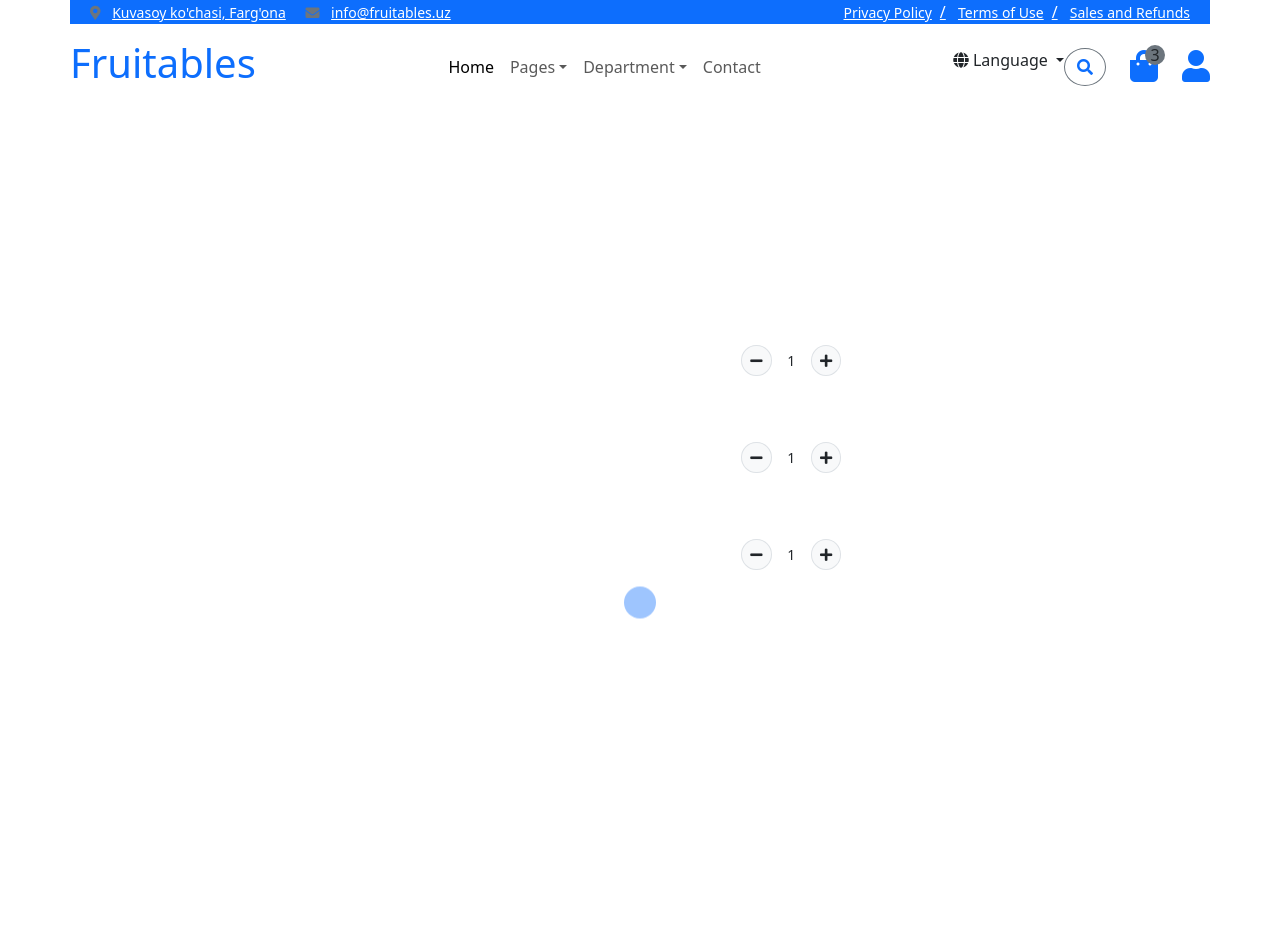
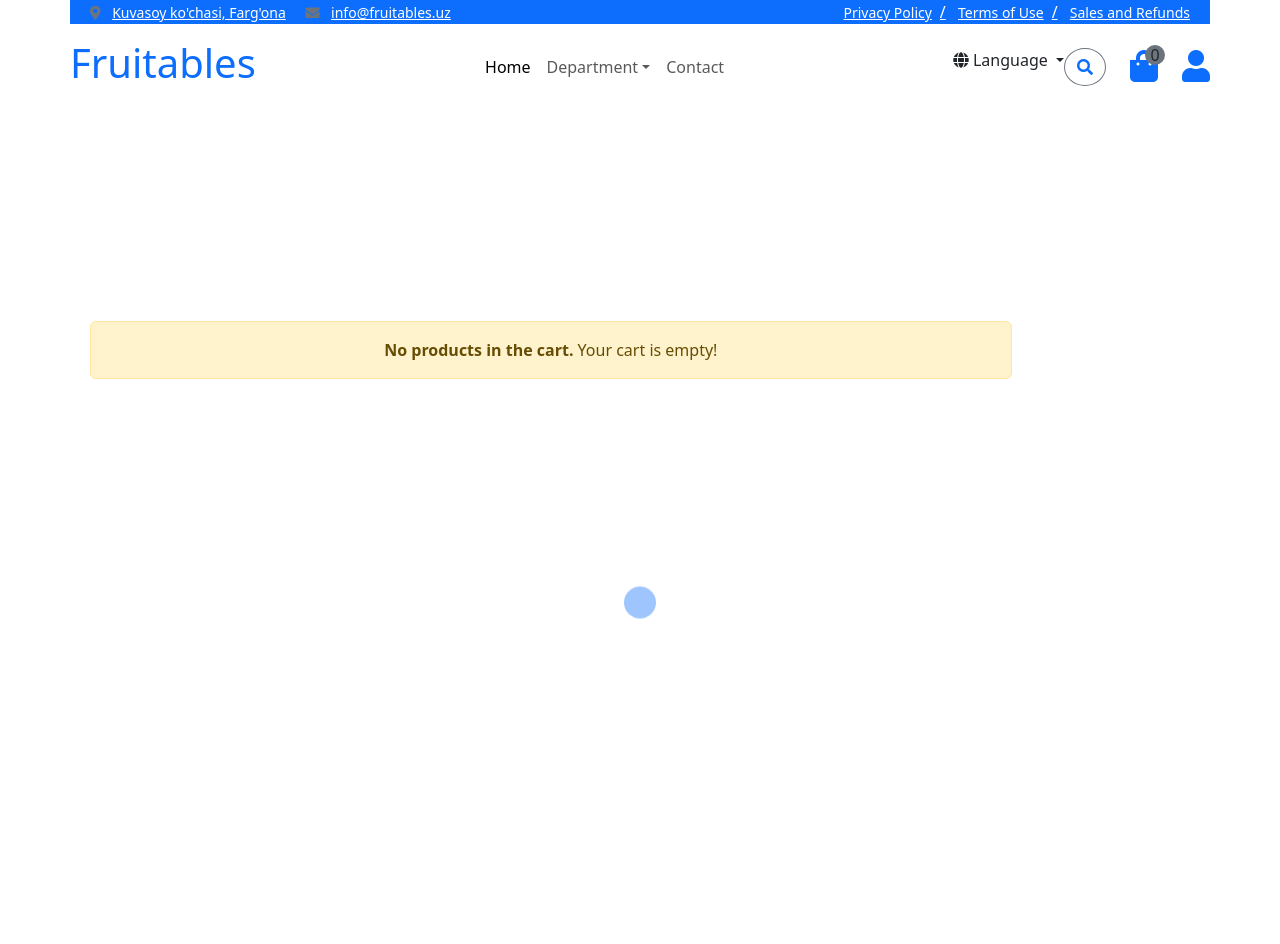
Before and after one commit to AlijonovMe/fruitables-project, a Django app: page /cart/ in a window 1280 px wide. Shown: the top 944 px of the page. Run offline with Django 5.2, Linux system fonts and the light colour scheme; data comes from the database, SQL or seed files in the repository; both versions use the stored data as it was after the commit; some libraries are stand-ins or nearby versions; grey boxes are pictures that could not be loaded.

Commit message:
add to cart

```diff
--- a/fruitables/settings.py
+++ b/fruitables/settings.py
@@ -51,6 +51,7 @@ MIDDLEWARE = [
 ]
 
 ROOT_URLCONF = 'fruitables.urls'
+SESSION_COOKIE_AGE = 2100
 
 TEMPLATES = [
     {
--- a/manager/models.py
+++ b/manager/models.py
@@ -48,7 +48,6 @@ WEIGHT_TYPES = {
 
 CURRENCY_TYPES = {
     'UZS': "UZS",
-    'USD': "USD",
 }
 
 
--- a/manager/templatetags/custom_tags.py
+++ b/manager/templatetags/custom_tags.py
@@ -15,3 +15,9 @@ def all_departament():
 @register.simple_tag
 def all_category():
     return get_list_or_404(Category)
+
+
+@register.simple_tag
+def cart_item_count(request):
+    products: dict = request.session.get('products', {})
+    return len(products)
--- a/manager/urls.py
+++ b/manager/urls.py
@@ -7,6 +7,9 @@ urlpatterns = [
     path('department/<slug:department_slug>/', ProductsByDepartment.as_view(), name='department'),
     path('department/<slug:department_slug>/<slug:category_slug>/', ProductsByCategory.as_view(), name='category'),
     path('department/<slug:department_slug>/<slug:category_slug>/<slug:product_slug>/', ProductDetail.as_view(), name='product'),
+    path('cart/<slug:product_slug>/add', CartAction.as_view(), name='add-to-cart'),
+    path('cart/<slug:product_slug>/update', CartAction.as_view(), name='update-to-cart'),
+    path('cart/<slug:product_slug>/delete', DeleteCart.as_view(), name='delete-to-cart'),
 
     path('cart/', Cart.as_view(), name='cart'),
     path('check-out/', Checkout.as_view(), name='check-out'),
--- a/manager/views.py
+++ b/manager/views.py
@@ -98,9 +98,6 @@ class ProductDetail(DetailView):
     template_name = 'shop-detail.html'
     slug_url_kwarg = 'product_slug'
 
-    def get_object(self, queryset=None):
-        return Product.objects.get(slug=self.kwargs.get('product_slug'))
-
     def get_context_data(self, *, object_list=None, **kwargs):
         context = super().get_context_data(**kwargs)
 
@@ -119,14 +116,93 @@ class ProductDetail(DetailView):
             'all_featured_products': featured_products[3:]
         })
 
-        print(context)
-
         return context
 
 
-class Cart(View):
-    def get(self, request):
-        return render(request, 'cart.html')
+class CartAction(View):
+    def post(self, request, **kwargs):
+        product_slug = kwargs.get('product_slug')
+
+        try:
+            product = Product.objects.get(slug=product_slug)
+        except Product.DoesNotExist:
+            return redirect(request.META.get('HTTP_REFERER', 'home'))
+
+        action = request.POST.get('action')
+        quantity = int(request.POST.get('quantity', 1))
+        product_id = str(product.pk)
+
+        products = request.session.get('products', {})
+
+        if action == 'minus':
+            products[product_id] -= 1
+        elif action == 'plus':
+            products[product_id] += 1
+        elif action is None:
+            products[product_id] = quantity
+
+        if products[product_id] <= 0:
+            products.pop(product_id)
+
+        request.session['products'] = products
+        request.session.modified = True
+
+        return redirect(request.META.get('HTTP_REFERER', 'home'))
+
+
+class DeleteCart(View):
+
+    def post(self, request, **kwargs):
+        product_slug = kwargs.get('product_slug')
+
+        product = Product.objects.get(slug=product_slug)
+        products = request.session.get('products')
+
+        if str(product.pk) in products:
+            del products[str(product.pk)]
+
+        request.session['products'] = products
+        request.session.modified = True
+
+        return redirect(request.META.get('HTTP_REFERER', 'home'))
+
+
+class Cart(ListView):
+    context_object_name = 'products'
+    template_name = 'cart.html'
+
+    def get_queryset(self):
+        return []
+
+    def get_context_data(self, *, object_list=None, **kwargs):
+        context = super().get_context_data(**kwargs)
+        products: dict = self.request.session.get('products', {})
+        products_details = []
+        shipping = 5000
+        total = 0
+
+        for pk, quantity in products.items():
+            product = Product.objects.get(pk=pk)
+
+            if product.get_discount_price():
+                price = product.get_discount_price()
+            else:
+                price = product.price
+
+            total_price = price * quantity
+
+            total += total_price
+
+            products_details.append({
+                'product': product,
+                'quantity': quantity,
+                'total_price': total_price
+            })
+
+        context['products'] = products_details
+        context['total'] = total
+        context['shipping'] = shipping
+        return context
 
 
 class Checkout(View):
--- a/templates/cart.html
+++ b/templates/cart.html
@@ -31,119 +31,69 @@
                 </tr>
                 </thead>
                 <tbody>
+                    {% if products %}
+                    {% for item in products %}
                     <tr>
                         <th scope="row">
                             <div class="d-flex align-items-center">
-                            <img src="{% static 'img/vegetable-item-3.png' %}" class="img-fluid me-5 rounded-circle"
+                                <img src="{{ item.product.images.first.image.url }}" class="img-fluid me-5 rounded-circle"
                                      style="width: 80px; height: 80px;" alt="">
                             </div>
                         </th>
                         <td>
-                        <p class="mb-0 mt-4">Big Banana</p>
+                            <p class="mb-0 mt-4">{{ item.product.name }}</p>
                         </td>
                         <td>
-                        <p class="mb-0 mt-4">2.99 $</p>
+                            <p class="mb-0 mt-4">{% if item.product.get_discount_price %}{{ item.product.get_discount_price }}{% else %}{{ item.product.price }}{% endif %} {{ item.product.currency }}</p>
                         </td>
                         <td>
+                            <form method="post" action="{% url 'update-to-cart' item.product.slug %}">
+                                {% csrf_token %}
                                 <div class="input-group quantity mt-4" style="width: 100px;">
                                     <div class="input-group-btn">
-                                <button class="btn btn-sm btn-minus rounded-circle bg-light border">
+                                        <button type="submit" name="action" value="minus" class="btn btn-sm btn-minus rounded-circle bg-light border">
                                             <i class="fa fa-minus"></i>
                                         </button>
                                     </div>
-                            <input type="text" class="form-control form-control-sm text-center border-0" value="1">
+
+                                    <input type="text" name="quantity"
+                                           class="form-control form-control-sm text-center border-0"
+                                           value="{{ item.quantity }}"
+                                           style="border: none; background: transparent; outline: none; width: 30px;" readonly>
+
                                     <div class="input-group-btn">
-                                <button class="btn btn-sm btn-plus rounded-circle bg-light border">
+                                        <button type="submit" name="action" value="plus" class="btn btn-sm btn-plus rounded-circle bg-light border">
                                             <i class="fa fa-plus"></i>
                                         </button>
                                     </div>
                                 </div>
+                            </form>
                         </td>
                         <td>
-                        <p class="mb-0 mt-4">2.99 $</p>
+                            <p class="mb-0 mt-4">{{ item.total_price }} {{ item.product.currency }}</p>
                         </td>
+
                         <td>
-                        <button class="btn btn-md rounded-circle bg-light border mt-4">
+                            <form method="post" action="{% url 'delete-to-cart' item.product.slug %}">
+                                {% csrf_token %}
+                                <button type="submit" class="btn btn-md rounded-circle bg-light border mt-4">
                                     <i class="fa fa-times text-danger"></i>
                                 </button>
+                            </form>
                         </td>
-
                     </tr>
+                    {% endfor %}
+                    {% else %}
                     <tr>
-                    <th scope="row">
-                        <div class="d-flex align-items-center">
-                            <img src="{% static 'img/vegetable-item-5.jpg' %}" class="img-fluid me-5 rounded-circle"
-                                 style="width: 80px; height: 80px;" alt="" alt="">
-                        </div>
-                    </th>
-                    <td>
-                        <p class="mb-0 mt-4">Potatoes</p>
-                    </td>
-                    <td>
-                        <p class="mb-0 mt-4">2.99 $</p>
-                    </td>
-                    <td>
-                        <div class="input-group quantity mt-4" style="width: 100px;">
-                            <div class="input-group-btn">
-                                <button class="btn btn-sm btn-minus rounded-circle bg-light border">
-                                    <i class="fa fa-minus"></i>
-                                </button>
-                            </div>
-                            <input type="text" class="form-control form-control-sm text-center border-0" value="1">
-                            <div class="input-group-btn">
-                                <button class="btn btn-sm btn-plus rounded-circle bg-light border">
-                                    <i class="fa fa-plus"></i>
-                                </button>
-                            </div>
+                        <td colspan="5" class="text-center">
+                            <div class="alert alert-warning" role="alert">
+                                <strong>No products in the cart.</strong> Your cart is empty!
                             </div>
                         </td>
-                    <td>
-                        <p class="mb-0 mt-4">2.99 $</p>
-                    </td>
-                    <td>
-                        <button class="btn btn-md rounded-circle bg-light border mt-4">
-                            <i class="fa fa-times text-danger"></i>
-                        </button>
-                    </td>
                     </tr>
-                <tr>
-                    <th scope="row">
-                        <div class="d-flex align-items-center">
-                            <img src="{% static 'img/vegetable-item-2.jpg' %}" class="img-fluid me-5 rounded-circle"
-                                 style="width: 80px; height: 80px;" alt="" alt="">
-                        </div>
-                    </th>
-                    <td>
-                        <p class="mb-0 mt-4">Awesome Brocoli</p>
-                    </td>
-                    <td>
-                        <p class="mb-0 mt-4">2.99 $</p>
-                    </td>
-                    <td>
-                        <div class="input-group quantity mt-4" style="width: 100px;">
-                            <div class="input-group-btn">
-                                <button class="btn btn-sm btn-minus rounded-circle bg-light border">
-                                    <i class="fa fa-minus"></i>
-                                </button>
-                            </div>
-                            <input type="text" class="form-control form-control-sm text-center border-0" value="1">
-                            <div class="input-group-btn">
-                                <button class="btn btn-sm btn-plus rounded-circle bg-light border">
-                                    <i class="fa fa-plus"></i>
-                                </button>
-                            </div>
-                        </div>
-                    </td>
-                    <td>
-                        <p class="mb-0 mt-4">2.99 $</p>
-                    </td>
-                    <td>
-                        <button class="btn btn-md rounded-circle bg-light border mt-4">
-                            <i class="fa fa-times text-danger"></i>
-                        </button>
-                    </td>
-                </tr>
+                    {% endif %}
                 </tbody>
+
             </table>
         </div>
         <div class="mt-5">
@@ -158,19 +108,19 @@
                         <h1 class="display-6 mb-4">Cart <span class="fw-normal">Total</span></h1>
                         <div class="d-flex justify-content-between mb-4">
                             <h5 class="mb-0 me-4">Subtotal:</h5>
-                            <p class="mb-0">$96.00</p>
+                            <p class="mb-0">{{ total }} UZS</p>
                         </div>
                         <div class="d-flex justify-content-between">
                             <h5 class="mb-0 me-4">Shipping</h5>
                             <div class="">
-                                <p class="mb-0">Flat rate: $3.00</p>
+                                <p class="mb-0">Flat rate: {{ shipping }} UZS</p>
                             </div>
                         </div>
-                        <p class="mb-0 text-end">Shipping to Ukraine.</p>
+                        <p class="mb-0 text-end">Delivery across Uzbekistan.</p>
                     </div>
                     <div class="py-4 mb-4 border-top border-bottom d-flex justify-content-between">
                         <h5 class="mb-0 ps-4 me-4">Total</h5>
-                        <p class="mb-0 pe-4">$99.00</p>
+                        <p class="mb-0 pe-4">{% if total != 0 %}{{ total|add:shipping|floatformat:2 }}{% else %}0{% endif %} UZS</p>
                     </div>
                     <button class="btn border-secondary rounded-pill px-4 py-3 text-primary text-uppercase mb-4 ms-4"
                             type="button">Proceed Checkout
--- a/templates/index.html
+++ b/templates/index.html
@@ -143,7 +143,7 @@
                                     </div>
                                     <div class="text-white bg-secondary px-3 py-1 rounded position-absolute" style="top: 10px; left: 10px;">{{ product.category.departament.name }}</div>
                                     <div class="p-4 border border-secondary border-top-0 rounded-bottom">
-                                        <h4>{{ product.name }}</h4>
+                                        <h4><a href="{% url 'product' product.category.departament.slug product.category.slug product.slug %}" class="text-dark">{{ product.name }}</a> </h4>
                                         <p>{{ product.description|truncatechars:25 }}</p>
                                         <div class="d-flex justify-content-between flex-lg-wrap">
                                             <p class="text-dark fs-5 fw-bold mb-0">{{ product.price }} {{ product.currency }} / {{ product.weight }}</p>
@@ -170,7 +170,7 @@
                                     </div>
                                     <div class="text-white bg-secondary px-3 py-1 rounded position-absolute" style="top: 10px; left: 10px;">{{ product.category.departament.name }}</div>
                                     <div class="p-4 border border-secondary border-top-0 rounded-bottom">
-                                        <h4>{{ product.name }}</h4>
+                                        <h4><a href="{% url 'product' product.category.departament.slug product.category.slug product.slug %}" class="text-dark">{{ product.name }}</a></h4>
                                         <p>{{ product.description|truncatechars:25 }}</p>
                                         <div class="d-flex justify-content-between flex-lg-wrap">
                                             <p class="text-dark fs-5 fw-bold mb-0">{{ product.price }} {{ product.currency }} / {{ product.weight }}</p>
@@ -256,7 +256,7 @@
                     {{ product.category.departament.name }}
                 </div>
                 <div class="p-4 rounded-bottom">
-                    <h4>{{ product.name }}</h4>
+                    <h4><a href="{% url 'product' product.category.departament.slug product.category.slug product.slug %}" class="text-dark">{{ product.name }}</a></h4>
                     <p>{{ product.description|truncatechars:25 }}</p>
                     <div class="d-flex justify-content-between flex-lg-wrap">
                         <p class="text-dark fs-5 fw-bold mb-0">{{ product.price }} {{ product.currency }} / {{ product.weight }}</p>
--- a/templates/parts/_navbar.html
+++ b/templates/parts/_navbar.html
@@ -31,15 +31,6 @@
                 <div class="navbar-nav mx-auto">
                     <a href="{% url 'home' %}" class="nav-item nav-link active">Home</a>
                     <div class="nav-item dropdown">
-                        <a href="#" class="nav-link dropdown-toggle" data-bs-toggle="dropdown">Pages</a>
-                        <div class="dropdown-menu m-0 bg-secondary rounded-0">
-                            <a href="{% url 'cart' %}" class="dropdown-item">Cart</a>
-                            <a href="{% url 'check-out' %}" class="dropdown-item">Checkout</a>
-                            <a href="{% url 'testimonial' %}" class="dropdown-item">Testimonial</a>
-                            <a href="{% url 'not-found' %}" class="dropdown-item">404 Page</a>
-                        </div>
-                    </div>
-                    <div class="nav-item dropdown">
                         <a href="#" class="nav-link dropdown-toggle" data-bs-toggle="dropdown">Department</a>
                         <div class="dropdown-menu m-0 bg-secondary rounded-0">
                             {% all_departament as departments %}
@@ -63,10 +54,10 @@
                     <button class="btn-search btn border border-secondary btn-md-square rounded-circle bg-white me-4"
                             data-bs-toggle="modal" data-bs-target="#searchModal"><i
                             class="fas fa-search text-primary"></i></button>
-                    <a href="#" class="position-relative me-4 my-auto">
+                    <a href="{% url 'cart' %}" class="position-relative me-4 my-auto">
                         <i class="fa fa-shopping-bag fa-2x"></i>
                         <span class="position-absolute bg-secondary rounded-circle d-flex align-items-center justify-content-center text-dark px-1"
-                              style="top: -5px; left: 15px; height: 20px; min-width: 20px;">3</span>
+                              style="top: -5px; left: 15px; height: 20px; min-width: 20px;">{% cart_item_count request %}</span>
                     </a>
                     <a href="#" class="my-auto">
                         <i class="fas fa-user fa-2x"></i>
```
Also changed, not shown: templates/shop-detail.html (+39 -17 lines), db.sqlite3. Lines whose indentation alone changed are shown as unchanged.
